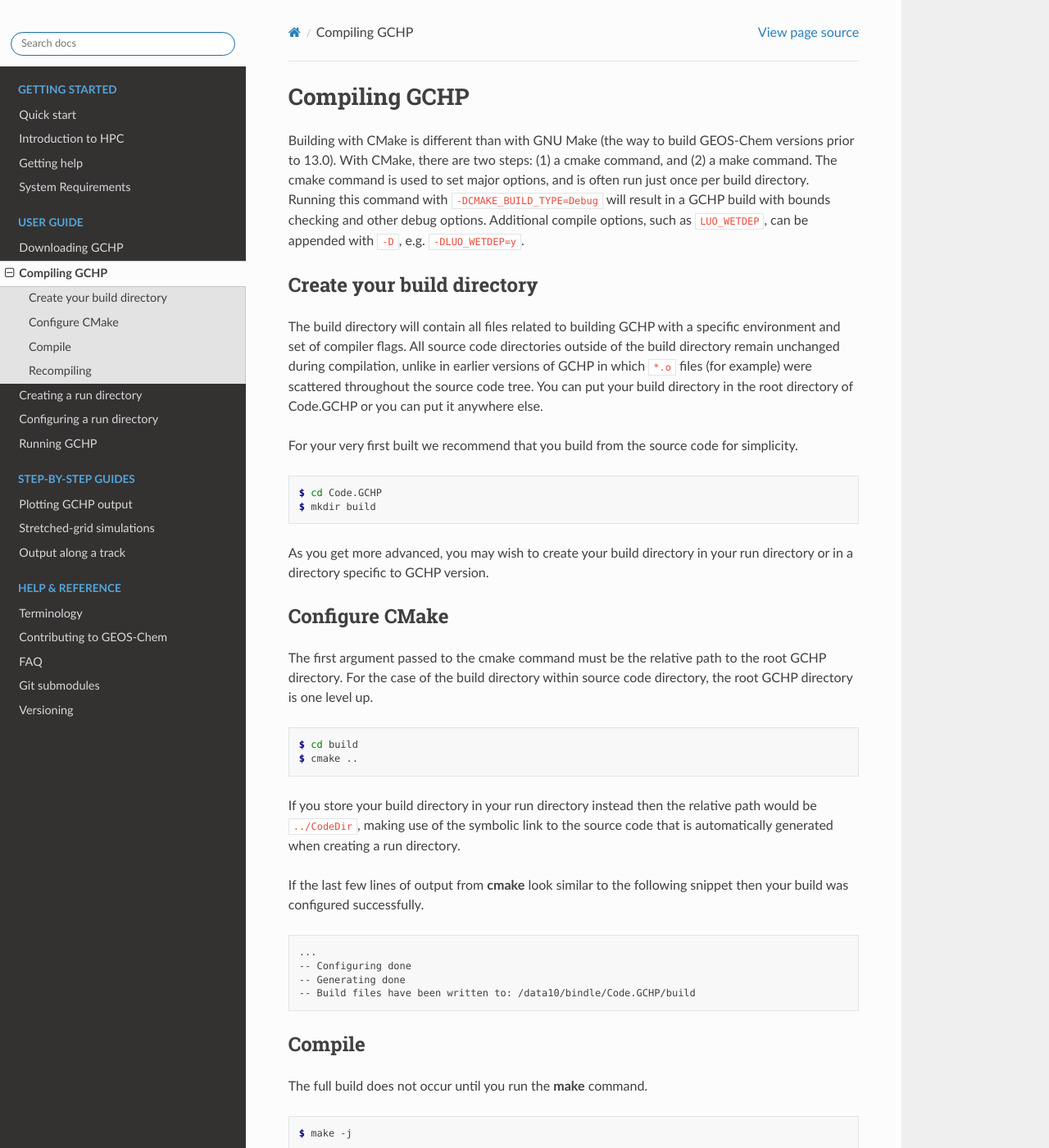
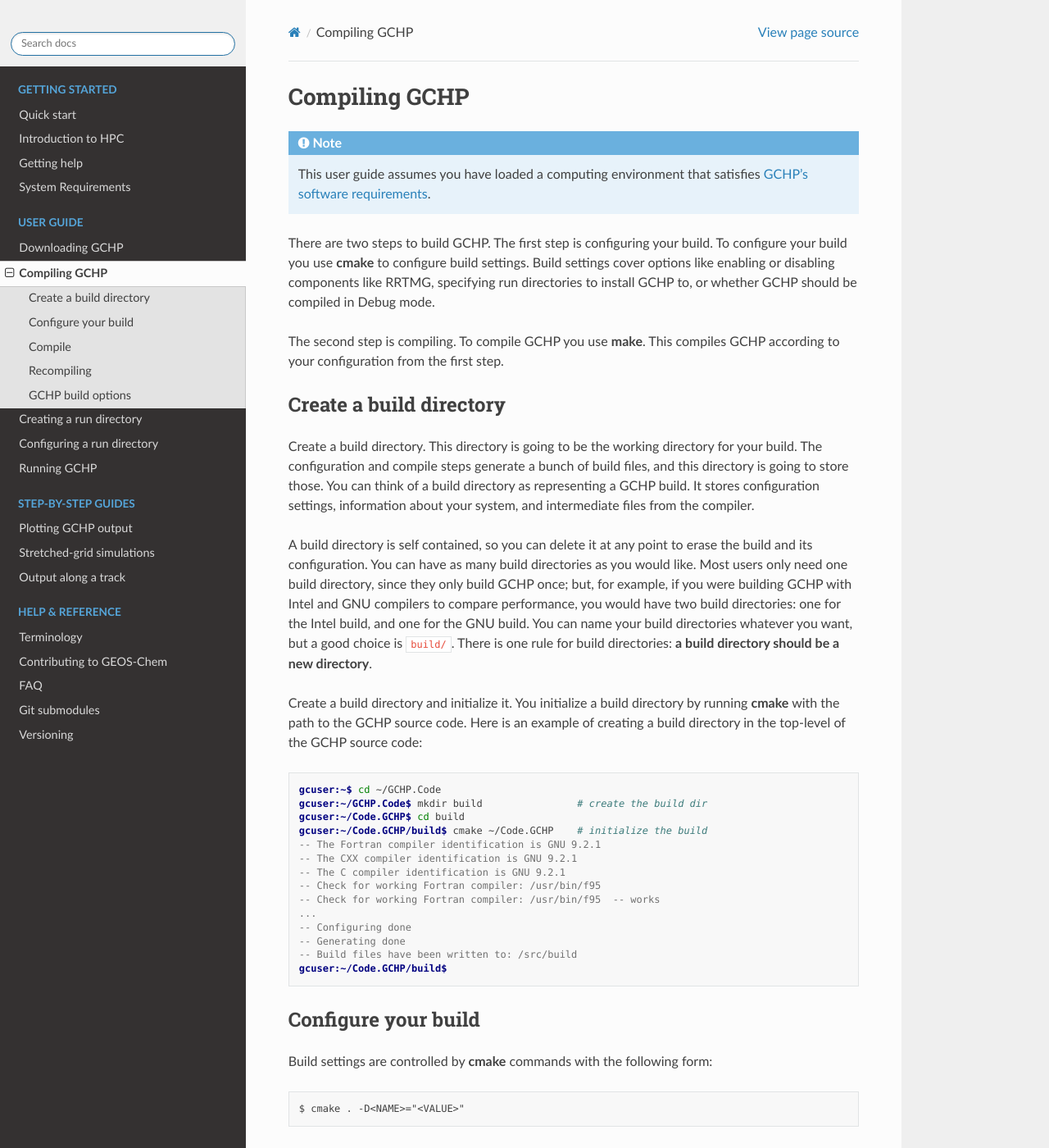
Before and after one commit to geoschem/GCHP, a Sphinx documentation site: the page built from docs/source/user-guide/compiling.rst, in a window 1280 px wide and 1400 px high. Shown: the whole window at 82% size. Built offline with Sphinx 7.4.7 and the Read the Docs theme 2.0.0, drawn with Linux system fonts in a browser that asks for light colours; pages that are not in the unit, such as notebooks, are missing from menus; some of the changed text lies outside the part shown.

Commit message:
Updated compiling commands

```diff
--- a/docs/source/conf.py
+++ b/docs/source/conf.py
@@ -63,5 +63,5 @@
 html_theme_options = {
     'logo_only': True,
     'display_version': False,
-    'style_nav_header_background': '#FCFCFC',
+    'style_nav_header_background': '#F0F0F0' # '#FCFCFC',
 }
--- a/docs/source/user-guide/compiling.rst
+++ b/docs/source/user-guide/compiling.rst
@@ -2,76 +2,192 @@
 Compiling GCHP
 ==============
 
+.. note::
+    This user guide assumes you have loaded a computing environment that satisfies
+    :ref:`GCHP's software requirements <software_requirements>`.
 
-Building with CMake is different than with GNU Make (the way to build GEOS-Chem versions prior to
-13.0). With CMake, there are two steps: (1) a cmake command, and (2) a make command. The cmake
-command is used to set major options, and is often run just once per build directory. Running this
-command with :literal:`-DCMAKE_BUILD_TYPE=Debug` will result in a GCHP build with bounds checking and other
-debug options. Additional compile options, such as :literal:`LUO_WETDEP`, can be appended with :literal:`-D`, e.g.
-:literal:`-DLUO_WETDEP=y`.
+There are two steps to build GCHP. The first step is configuring your build.
+To configure your build you use :program:`cmake` to configure build settings.
+Build settings cover options like enabling or disabling components like
+RRTMG, specifying run directories to install GCHP to, or whether GCHP should be compiled in Debug mode.
 
-Create your build directory
----------------------------
+The second step is compiling. To compile GCHP you use :program:`make`. This
+compiles GCHP according to your configuration from the first step.
 
-The build directory will contain all files related to building GCHP with a specific environment and
-set of compiler flags. All source code directories outside of the build directory remain unchanged
-during compilation, unlike in earlier versions of GCHP in which :literal:`*.o` files (for example) were
-scattered throughout the source code tree. You can put your build directory in the root directory of
-Code.GCHP or you can put it anywhere else.
 
-For your very first built we recommend that you build from the source code for simplicity.
+Create a build directory
+------------------------
+
+Create a build directory. This directory is going to be the working directory
+for your build. The configuration and compile steps generate a
+bunch of build files, and this directory is going to store those. You can
+think of a build directory as representing a GCHP build. It stores configuration
+settings, information about your system, and intermediate files from the compiler.
+
+A build directory is self contained, so you can delete it at any point to erase
+the build and its configuration. You can have as many build directories as you
+would like. Most users only need one build directory, since they only build GCHP
+once; but, for example, if you were building GCHP with Intel and GNU compilers to
+compare performance, you would have two build directories: one for the Intel build,
+and one for the GNU build. You can name your build directories whatever you want, but a good choice is :file:`build/`.
+There is one rule for build directories: **a build directory should be a new directory**.
+
+Create a build directory and initialize it. You initialize a build directory by
+running :program:`cmake` with the path to the GCHP source code. Here is an example
+of creating a build directory in the top-level of the GCHP source code:
 
 .. code-block:: console
 
-   $ cd Code.GCHP
-   $ mkdir build
+   gcuser:~$ cd ~/GCHP.Code
+   gcuser:~/GCHP.Code$ mkdir build                # create the build dir
+   gcuser:~/Code.GCHP$ cd build
+   gcuser:~/Code.GCHP/build$ cmake ~/Code.GCHP    # initialize the build
+   -- The Fortran compiler identification is GNU 9.2.1
+   -- The CXX compiler identification is GNU 9.2.1
+   -- The C compiler identification is GNU 9.2.1
+   -- Check for working Fortran compiler: /usr/bin/f95
+   -- Check for working Fortran compiler: /usr/bin/f95  -- works
+   ...
+   -- Configuring done
+   -- Generating done
+   -- Build files have been written to: /src/build
+   gcuser:~/Code.GCHP/build$
 
-As you get more advanced, you may wish to create your build directory in your run directory or in a
-directory specific to GCHP version.
+Configure your build
+--------------------
 
-Configure CMake
----------------
+Build settings are controlled by :program:`cmake` commands with the following
+form:
 
-The first argument passed to the cmake command must be the relative path to the root GCHP directory.
-For the case of the build directory within source code directory, the root GCHP directory is one
-level up.
+.. code-block:: none
+
+    $ cmake . -D<NAME>="<VALUE>"
+
+where :literal:`<NAME>` is the name of the setting, and :literal:`<VALUE>` is the
+value that you are assigning it. These settings are persistent and saved in your build directory.
+You can set multiple variables in a single command, and you can run :program:`cmake` as many times
+as you need to configure your desired settings.
+
+.. note::
+   The :literal:`.` argument is important. It is the path to your build directory which
+   is :literal:`.` here.
+
+GCHP has no required build settings. You can find the complete list of GCHP's build settings `here <Build options for GCHP>`_.
+The most frequently used build setting is :literal:`RUNDIR` which lets you specify one or more run directories
+to install GCHP to. Here, "install" refers to copying the compiled executable, and some supplemental files
+with build settings, to your run directories.
+
+.. note::
+    You can even update build settings after you compile GCHP. Simply rerun :program:`make` and
+    (optionally) :program:`make install`, and the build system will automatically figure out
+    what needs to be recompiled.
+
+Since there are no required build settings, for this tutorial we will stick with the
+default settings.
+
+You should notice that when you run :program:`cmake` it ends with:
 
 .. code-block:: console
-
-   $ cd build
-   $ cmake ..
-
-If you store your build directory in your run directory instead then the relative path would be
-:file:`../CodeDir`, making use of the symbolic link to the source code that is automatically generated when
-creating a run directory.
-
-If the last few lines of output from :program:`cmake` look similar to the following snippet then your build was
-configured successfully.
-
-.. code-block:: none
 
    ...
    -- Configuring done
    -- Generating done
-   -- Build files have been written to: /data10/bindle/Code.GCHP/build
+   -- Build files have been written to: /src/build
+
+This tells you the configuration was successful, and that you are ready to compile.
 
 Compile
 -------
 
-The full build does not occur until you run the :program:`make` command.
+You compile GCHP with:
 
 .. code-block:: console
 
-   $ make -j
+   gcuser:~/Code.GCHP/build$ make -j   # -j enables compiling in parallel
 
+Optionally, you can use the :literal:`VERBOSE=1` argument to see the compiler commands.
+
+This step creates :file:`./bin/gchp` which is the compiled executable. You can copy
+this executable to your run directory manually, or you can do
+
+.. code-block:: console
+
+   gcuser:~/Code.GCHP/build$ make install
+
+which copies :file:`./bin/gchp` (and some supplemental files) to
+the run directories specified in :ref:`RUNDIR <build_setting_rundir>`.
+
+Now you have compiled GCHP, and you are ready to move on to creating a run directory!
+
+------------
 
 Recompiling
 -----------
 
-Once the above steps have been performed only the :program:`make` step should be necessary each time you need
-to rebuild the code. The exceptions to this are if you change your environment or your compile
-options. In all cases it should never be necessary to run :command:`make clean`. The :program:`make` command already
-checks all components of the build for changes. If you want to rebuild from scratch because you
-changed environments, simply delete all files from the :file:`build/` directory and recompile. You can also
-create a new build directory (with a different name) and compile from there to preserve your
-previous build.
+You need to recompile GCHP if you update a build setting or make a modification to the source code.
+However, with CMake, you don't need to clean before recompiling. The build system automatically
+figure out which files need to be recompiled based on your modification. This is known as incremental compiling.
+
+To recompile GCHP, simply do
+
+.. code-block:: console
+
+   gcuser:~/Code.GCHP/build$ make -j   # -j enables compiling in parallel
+
+and optionally, do :command:`make install`.
+
+------------
+
+
+GCHP build options
+------------------
+
+These are persistent build setting that are set with :program:`cmake` commands
+with the following form
+
+.. code-block:: none
+
+    $ cmake . -D<NAME>="<VALUE>"
+
+where :literal:`<NAME>` is the name of the build setting, and :literal:`<VALUE>` is the value you
+are assigning it. Below is the list of build settings for GCHP.
+
+.. _build_setting_rundir:
+
+RUNDIR
+   Paths to run directories where :command:`make install` installs GCHP. Multiple
+   run directories can be specified by a semicolon separated list. A warning is
+   issues if one of these directories does not look like a run directory.
+
+   These paths can be relative paths or absolute paths. Relative paths are interpreted as relative to your build directory.
+
+CMAKE_BUILD_TYPE
+    The build type. Valid values are :literal:`Release`, :literal:`Debug`, and :literal:`RelWithDebInfo`.
+    Set this to :literal:`Debug` if you want to build in debug mode.
+
+CMAKE_PREFIX_PATH
+    One or more directories that are searched for external libraries like NetCDF or MPI. You
+    can specify multiple paths with a semicolon separated list.
+
+GEOSChem_Fortran_FLAGS_<COMPILER_ID>
+    Compiler options for GEOS-Chem for all build types. Valid values for :literal:`<COMPILER_ID>` are :literal:`GNU` and
+    :literal:`Intel`.
+
+GEOSChem_Fortran_FLAGS_<BUILD_TYPE>_<COMPILER_ID>
+    Additional compiler options for GEOS-Chem for build type :literal:`<BUILD_TYPE>`.
+
+HEMCO_Fortran_FLAGS_<COMPILER_ID>
+    Same as :literal:`GEOSChem_Fortran_FLAGS_<COMPILER_ID>`, but for HEMCO.
+
+HEMCO_Fortran_FLAGS_<BUILD_TYPE>_<COMPILER_ID>
+    Same as :literal:`GEOSChem_Fortran_FLAGS_<BUILD_TYPE>_<COMPILER_ID>`, but for HEMCO.
+
+RRTMG
+    Switch to enable/disable the RRTMG component.
+
+OMP
+   Switch to enable/disable OpenMP multithreading. As is standard in CMake (see `here <https://cmake.org/cmake/help/latest/command/if.html>`_) valid values are :literal:`ON`, :literal:`YES`, :literal:`Y`, :literal:`TRUE`, or :literal:`1` (case-insensitive) and valid
+   false values are their opposites.
+
+INSTALLCOPY
+    Similar to :literal:`RUNDIR`, except the directories do not need to be run directories.
```
Also changed, not shown: docs/source/user-guide/downloading.rst (+20 -11 lines).
